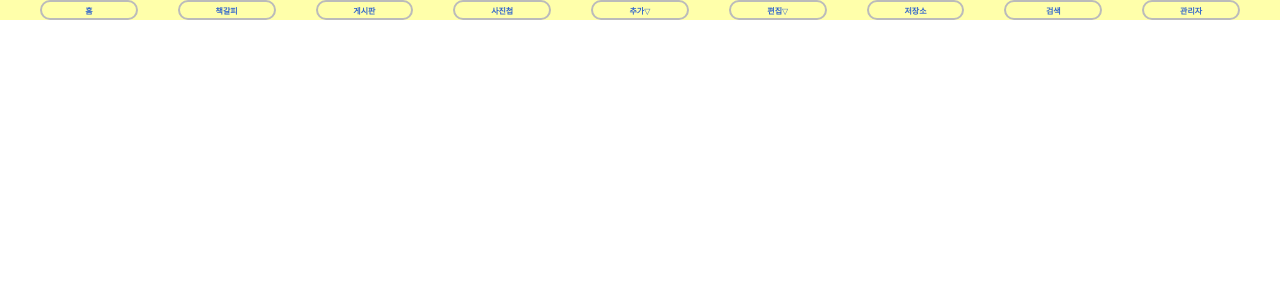
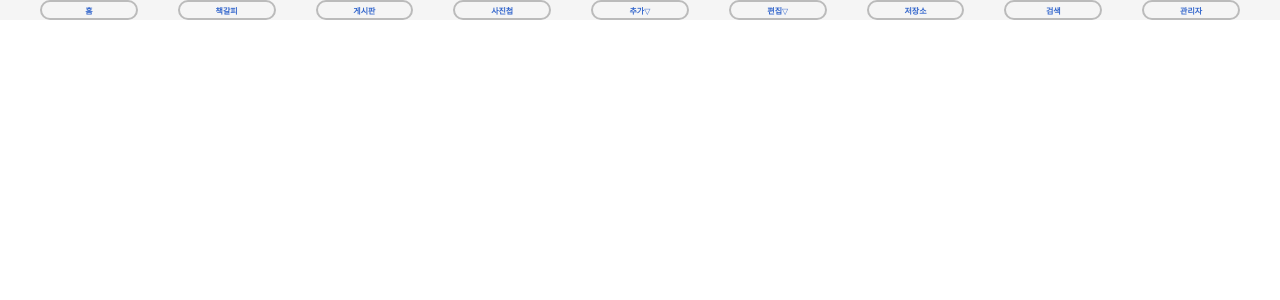
Before and after one commit to lightupthesky961230/myBlog, a Django app: template templates/base.html in a window 1280 px wide. Shown: the part 30-330 px from the top of the page. Run offline with Django 3.2, Linux system fonts and the light colour scheme; the template is opened without the code that fills it, so the values that code supplies are empty.

Commit message:
Change ...

```diff
--- a/static/css/base.css
+++ b/static/css/base.css
@@ -23,7 +23,7 @@
       display: table;
       table-layout: fixed;
       border-spacing: 40px 0px;
-      background: #ffa;
+      background: whitesmoke;
       font-size: 8px;
   }
 
```
